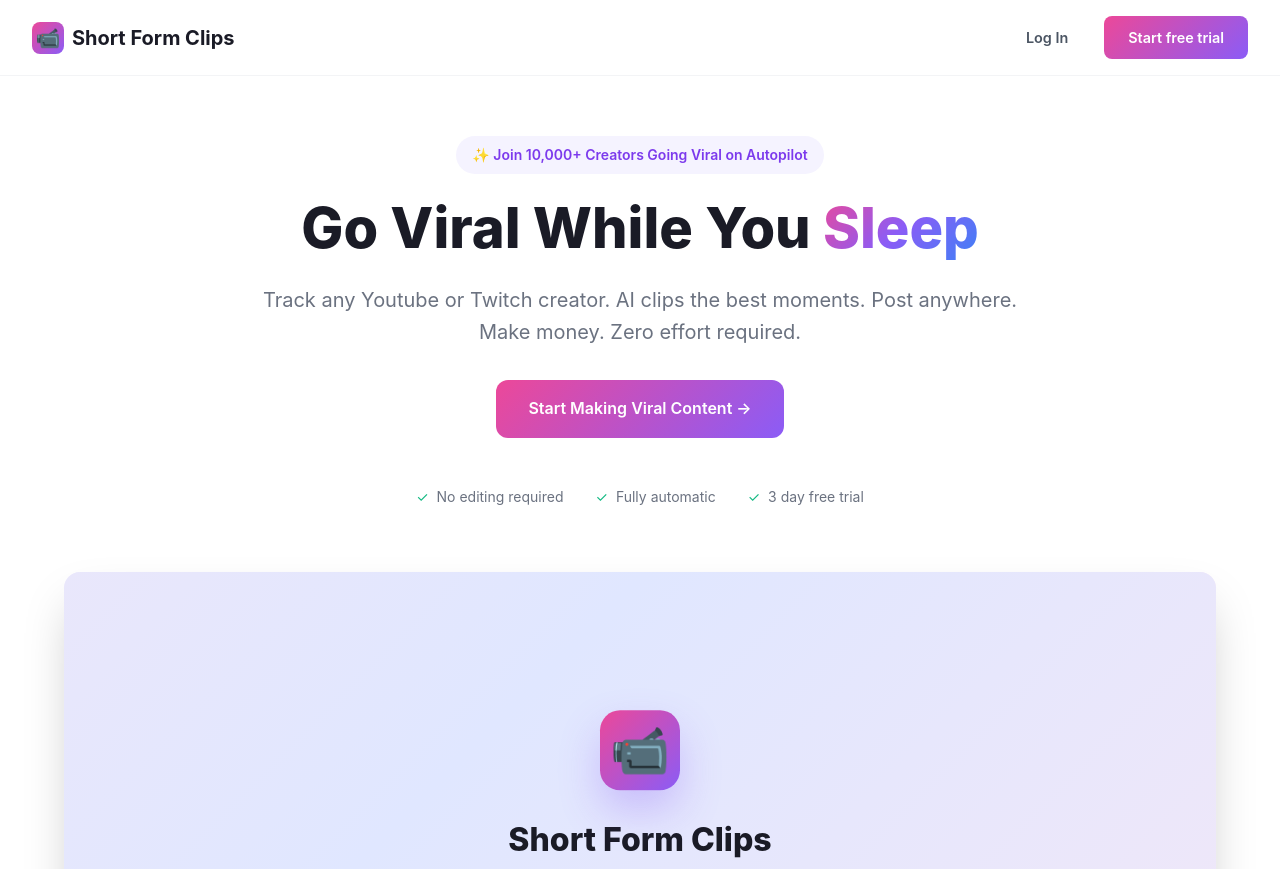
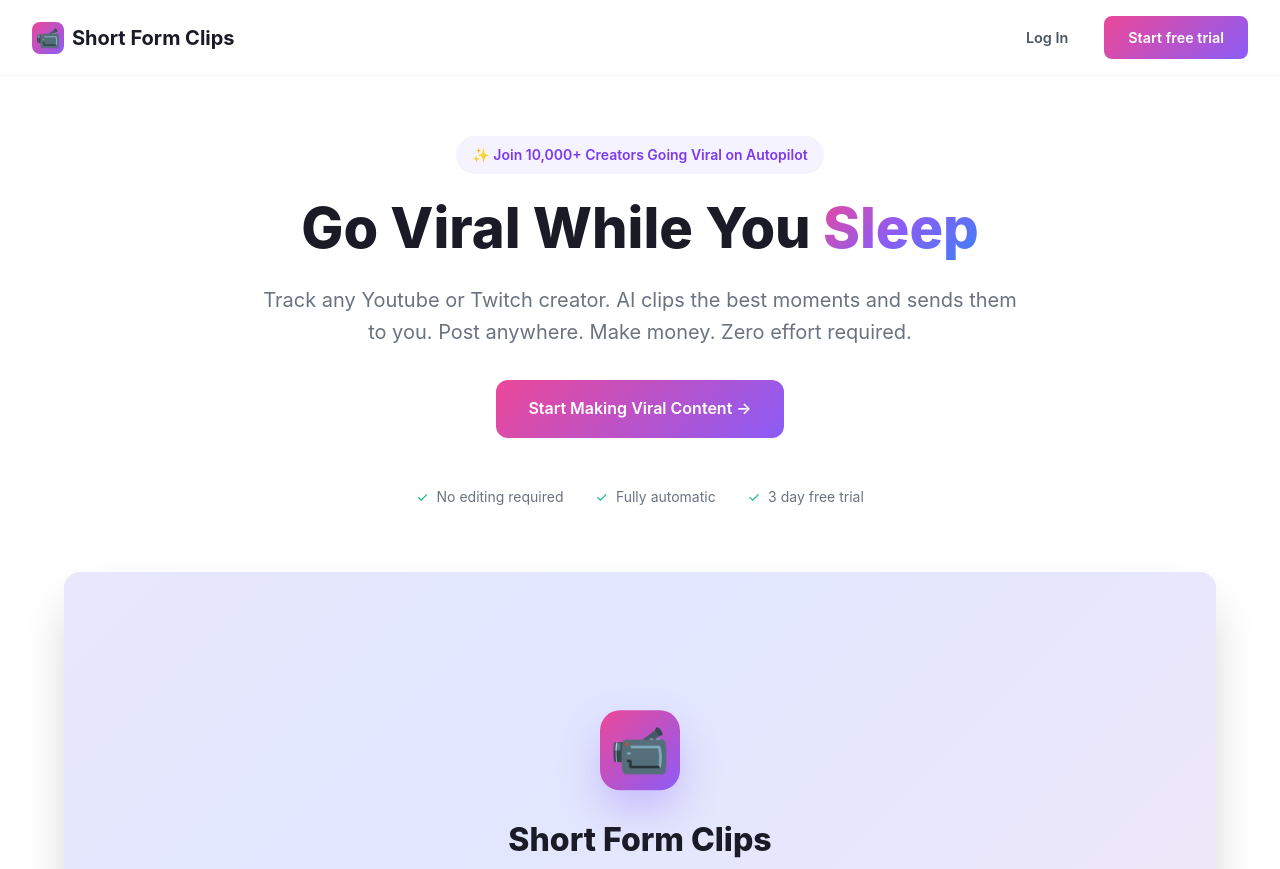
Before and after one commit to ruebenmarcustauk/shortformclips-landing, a plain HTML site: page index.html in a window 1280 px wide. Shown: the top 869 px of the page. Drawn offline with Linux system fonts and the light colour scheme.

Commit message:
landing page

```diff
--- a/index.html
+++ b/index.html
@@ -906,7 +906,7 @@
             </h1>
 
             <p>
-                Track any Youtube or Twitch creator. AI clips the best moments.
+                Track any Youtube or Twitch creator. AI clips the best moments and sends them to you.
 Post anywhere. Make money. Zero effort required.
             </p>
 
```
